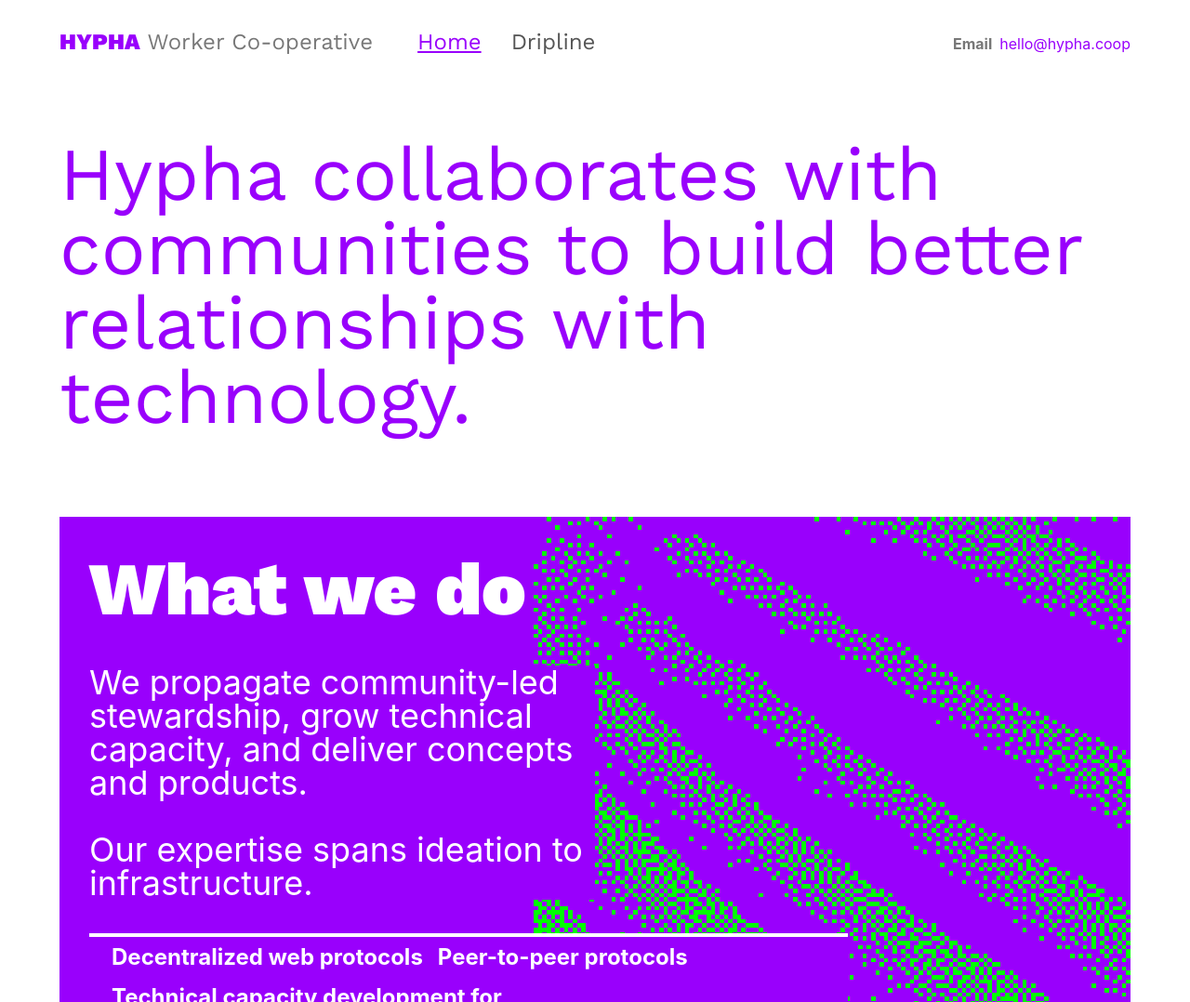
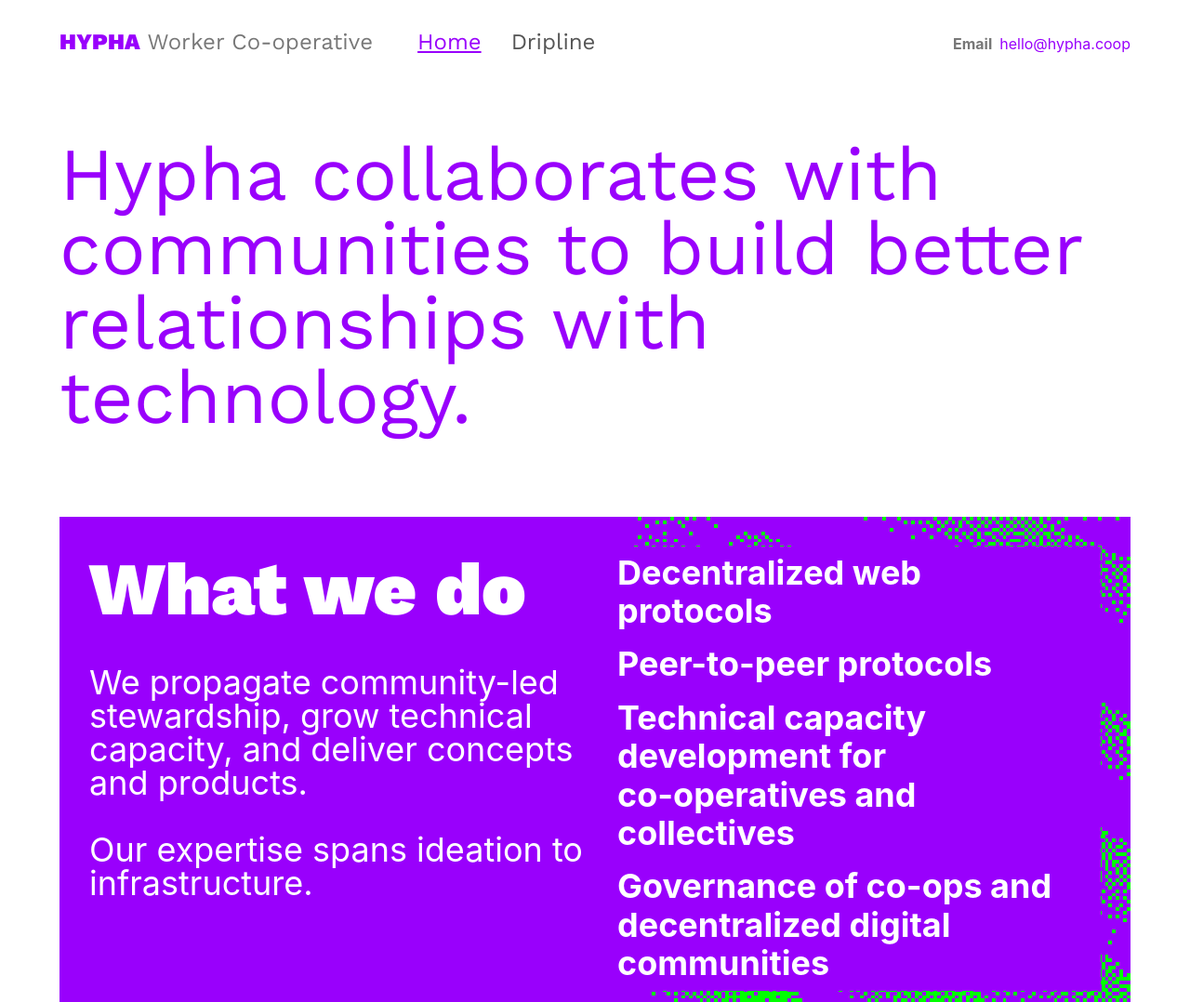
Before and after one commit to hyphacoop/hypha.coop, a Jekyll site: the page built from index.html, in a window 1280 px wide. Shown: the top 1078 px of the page at 93% size. Built offline with Jekyll 4.4.1, drawn with Linux system fonts in a browser that asks for light colours; grey boxes are pictures that could not be loaded.

Commit message:
reformat what we do

```diff
--- a/_includes/sections/what-we-do.html
+++ b/_includes/sections/what-we-do.html
@@ -1,5 +1,5 @@
-<div class="bg-accent white pa4-l pa3 contain bg-right aliased scaling-2">
-  <div class="w-75-l w-100-m">
+<div class="bg-accent white pa4-l pa3 contain bg-right aliased scaling-2 flex">
+  <div class="w-50-l w-100-m">
 
     <h2 class="f1 f-subheadline-l worksans ma0">What we do</h2>
 
@@ -9,13 +9,14 @@
         <p class="lh-solid f3 f2-l">Our expertise spans ideation to infrastructure.</p>
     </div>
 
-    <div class="flex-l bt w-100 bw2 mt4 bg-accent">
-      <div class="flex flex-wrap ph3 pr4-l">
-        <h3 class="f3 ma2">Decentralized web protocols</h3>
-        <h3 class="f3 ma2">Peer-to-peer protocols</h3>
-        <h3 class="f3 ma2">Technical capacity development for <br> co-operatives and collectives</h3>
-        <h3 class="f3 ma2">Governance of co-ops and decentralized digital communities</h3>
+    </div>
+    <div class="w-50-l w-100">
+
+      <div class="flex flex-wrap ph3 pr4-l bg-accent">
+        <h3 class="f2 ma2">Decentralized web protocols</h3>
+        <h3 class="f2 ma2">Peer-to-peer protocols</h3>
+        <h3 class="f2 ma2">Technical capacity development for <br> co-operatives and collectives</h3>
+        <h3 class="f2 ma2">Governance of co-ops and decentralized digital communities</h3>
       </div>
     </div>
-  </div>
 </div>
```
